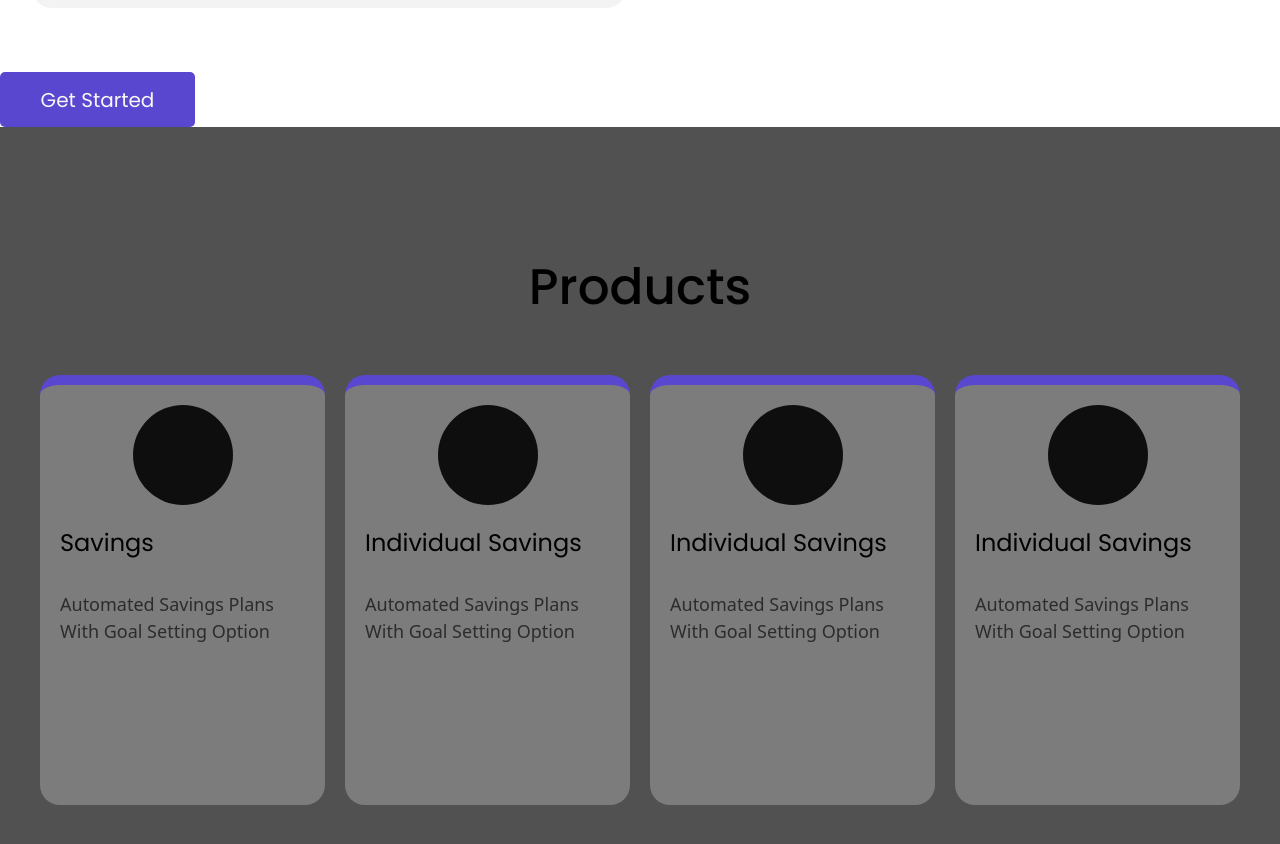
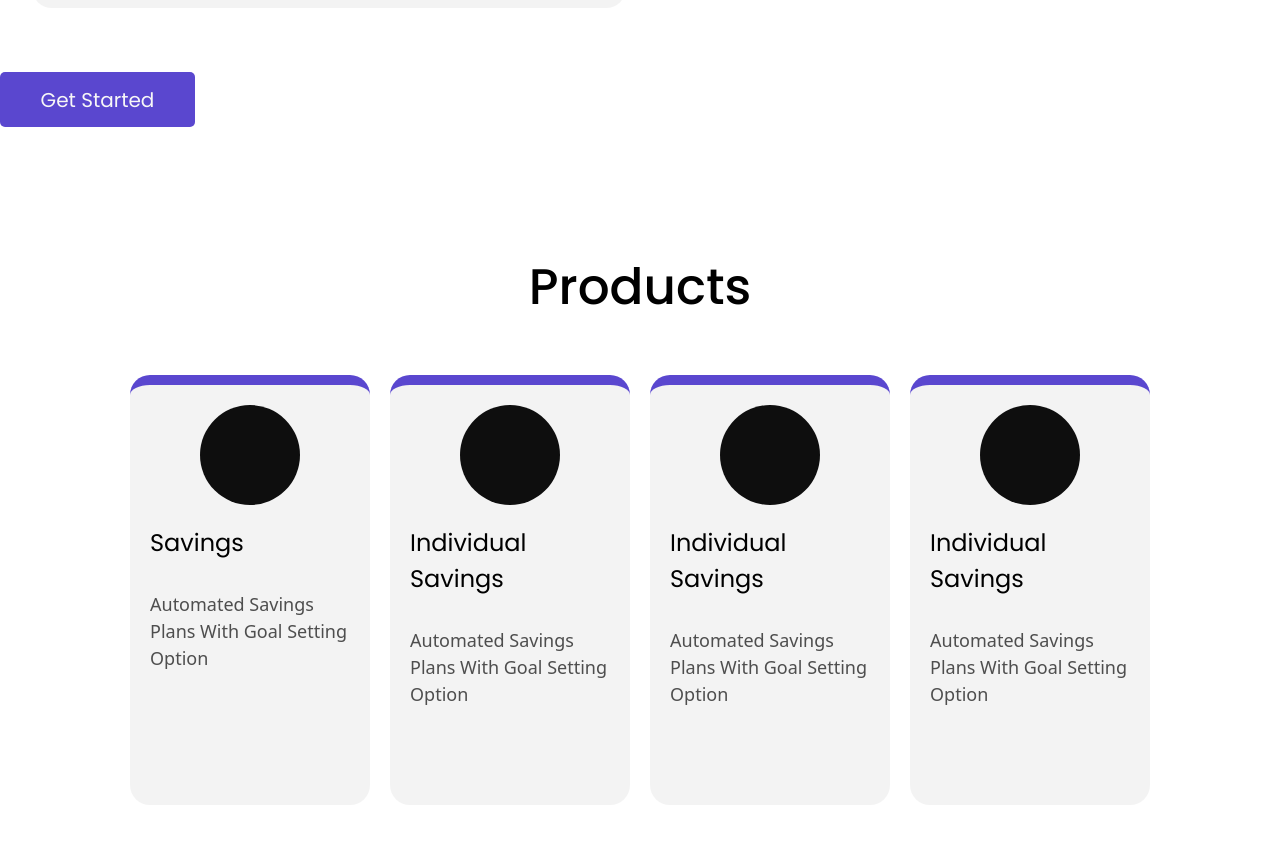
Before and after one commit to AJOVAULT-org/ajoVault-frontend, a React (Vite) app: page / in a window 1280 px wide. Shown: the part 760-1604 px from the top of the page. Built offline with nearby package versions, Linux system fonts and the light colour scheme.

Commit message:
UPDATE : UI FOR CARDS TAKING SHAPE

```diff
--- a/src/styles/Website/website.css
+++ b/src/styles/Website/website.css
@@ -96,7 +96,7 @@
 /* products section */
 .products-section
 {
-    background: #0e0e0eb8;
+    /* background: #0e0e0eb8; */
     height: 100vh;
     display: flex;
     flex-direction: column;
@@ -117,10 +117,11 @@
     display: flex;
     gap: 20px;
     padding: 0px 40px;
+    justify-content: center;
 }
 .card
 {
-    width: 50%;
+    width: 20%;
     height: 430px;
     display: flex;
     flex-direction: column;
@@ -147,6 +148,7 @@
 {
     font-size: 18px;
     margin-top: 30px;
+
     text-transform: capitalize;
     color: #0e0e0eb8;
 }
```
Also changed, not shown: src/components/Cards/Products-Card.jsx (line endings or trailing spaces).
